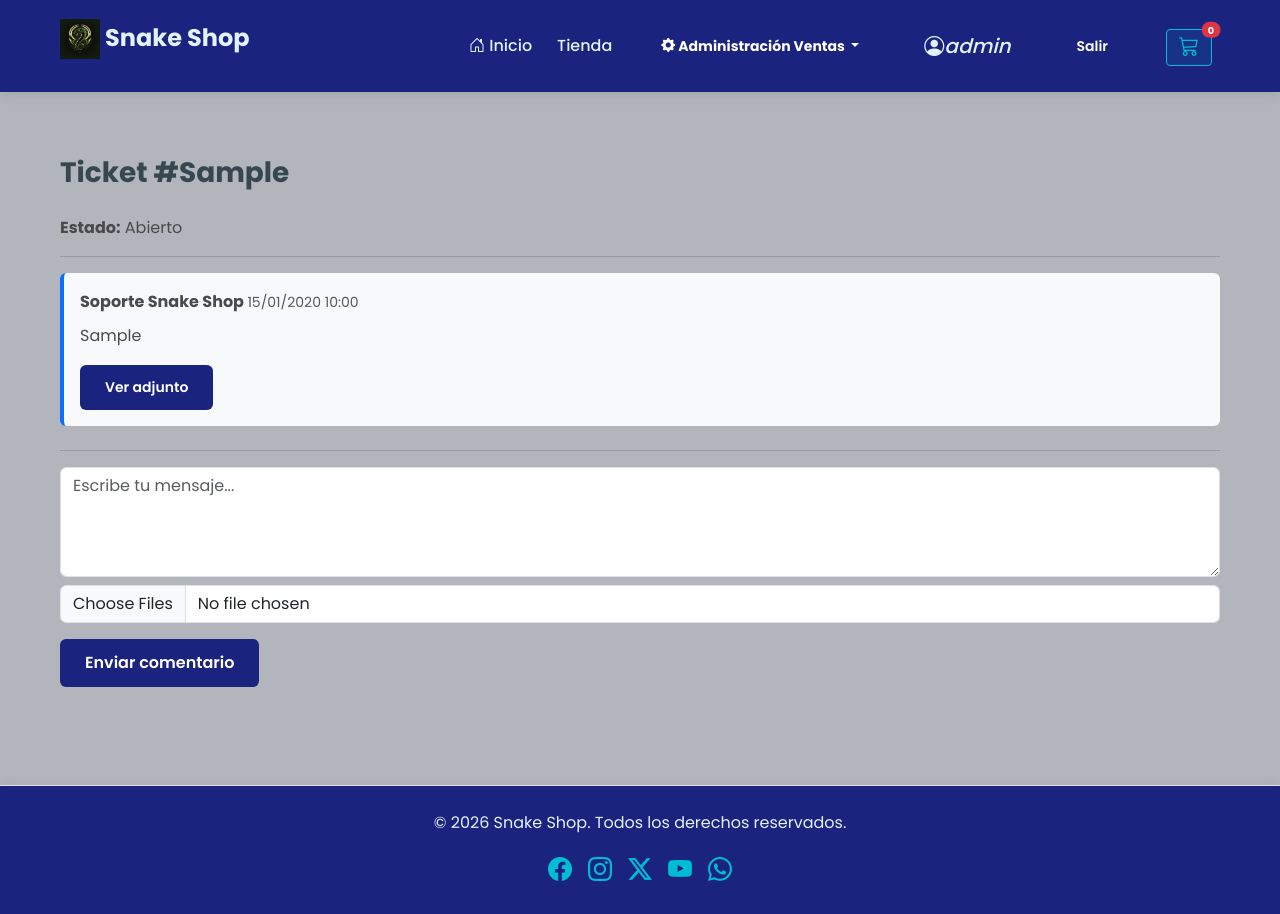
After one commit to Sal-Del-Este2/Snake-shop, a Django app: page /ticket/1/ in a window 1280 px wide. The commit adds this page. Run offline with Django 5.2, Linux system fonts and the light colour scheme; a user stored in the database is signed in; tables that the repository leaves empty hold one stand-in row (values such as "Sample post"); parts of the project's set-up code (start-up, migrations or seed data) failed here and were passed over; some libraries are stand-ins or nearby versions.

Commit message:
second commit

```diff
--- a/snake_shop/static/style.css
+++ b/snake_shop/static/style.css
@@ -1165,3 +1165,20 @@ footer {
 
 .text-decoration-line-through { text-decoration: line-through; }
 .badge { font-size: 0.5rem; }
+
+.btn-shop-now {
+    font-size: 5rem;        /* ⬅️ AQUÍ se aumenta el tamaño */
+    padding: 14px 30px;
+    font-weight: 600;
+    background-color: var(--primary-color);
+    /* background-color: var(--accent-color); */
+    color: white !important;
+    border-radius: 8px;
+    display: inline-block;
+    transition: background-color 0.3s, transform 0.2s;
+}
+
+.btn-shop-now:hover {
+    background-color: var(--accent-dark);
+    transform: translateY(-2px);
+}
--- a/snake_shop/templates/snake_shop/base.html
+++ b/snake_shop/templates/snake_shop/base.html
@@ -50,6 +50,7 @@
                             </li>
                         {% else %}
                             <li><a href="{% url 'mis_pedidos' %}">Mis Pedidos</a></li>
+                            <li><a href="{% url 'mis_tickets' %}">Mis solicitudes</a></li>
                             <li class="ms-2"><a href="{% url 'contacto_tecnico' %}"><i class="bi bi-headset"></i> Soporte Técnico</a></li>
                         {% endif %}
 
--- /dev/null
+++ b/snake_shop/templates/snake_shop/detalle_ticket.html
@@ -0,0 +1,45 @@
+{% extends "snake_shop/base.html" %}
+{% block content %}
+<div class="container mt-4">
+    <h3>Ticket #{{ ticket.folio }}</h3>
+    <p><strong>Estado:</strong> {{ ticket.get_estado_display }}</p>
+
+    <hr>
+
+    <div class="mb-4">
+        {% for c in comentarios %}
+            <div class="mb-3 p-3 rounded
+                {% if c.es_staff %}bg-light border-start border-4 border-primary
+                {% else %}bg-white border{% endif %}">
+
+                <strong>
+                    {% if c.es_staff %}Soporte Snake Shop{% else %}Cliente{% endif %}
+                </strong>
+                <small class="text-muted">{{ c.creado|date:"d/m/Y H:i" }}</small>
+
+                <p class="mt-2">{{ c.mensaje }}</p>
+
+                {% for a in c.adjuntos.all %}
+                    <a href="{{ a.archivo.url }}" target="_blank" class="btn btn-sm btn-outline-secondary">
+                        Ver adjunto
+                    </a>
+                {% endfor %}
+            </div>
+        {% empty %}
+            <p class="text-muted">Sin comentarios aún.</p>
+        {% endfor %}
+    </div>
+
+    <hr>
+
+    <form method="post" enctype="multipart/form-data">
+        {% csrf_token %}
+        <textarea name="mensaje" class="form-control mb-2" rows="4"
+            placeholder="Escribe tu mensaje..." required></textarea>
+
+        <input type="file" name="archivos" multiple class="form-control mb-3">
+
+        <button class="btn btn-dark">Enviar comentario</button>
+    </form>
+</div>
+{% endblock %}
--- a/snake_shop/templates/snake_shop/gestion_tickets.html
+++ b/snake_shop/templates/snake_shop/gestion_tickets.html
@@ -36,6 +36,7 @@
                             <p class="card-text small text-secondary" style="min-height: 50px;">
                                 {{ ticket.descripcion|truncatechars:150 }}
                             </p>
+                            <a href="{% url 'detalle_ticket' ticket.id %}" class="btn btn-sm btn-outline-dark w-100"> Ver conversación </a>
 
                             {% if ticket.archivo %}
                                 <div class="mb-3">
@@ -44,7 +45,6 @@
                                     </a>
                                 </div>
                             {% endif %}
-
                             <hr>
 
                             <form action="{% url 'actualizar_ticket' ticket.id %}" method="post">
--- a/snake_shop/templates/snake_shop/mis_pedidos.html
+++ b/snake_shop/templates/snake_shop/mis_pedidos.html
@@ -2,9 +2,9 @@
 {% load static %}
 
 {% block content %}
-<h1 class="section-title">Historial de Pedidos</h1>
 
 <div class="container mt-4">
+    <h1 class="section-title">Historial de Pedidos</h1>
     {% if pedidos %}
         <div class="orders-wrapper">
             {% for pedido in pedidos %}
@@ -50,7 +50,7 @@
     {% else %}
         <div class="empty-orders">
             <p>Aún no tienes pedidos registrados.</p>
-            <a href="{% url 'lista_productos' %}" class="btn-shop-now">Ir a la tienda</a>
+            <!-- <a href="{% url 'lista_productos' %}" class="btn-shop-now">Ir a la tienda</a> -->
         </div>
     {% endif %}
 </div>
--- a/snake_shop/urls.py
+++ b/snake_shop/urls.py
@@ -46,4 +46,7 @@ urlpatterns = [
     # URL de la página de inicio
     path('', views.home, name='home'),
     path("seleccionar-envio/", views.seleccionar_envio, name="seleccionar_envio"),
+    path("seleccionar-envio/", views.seleccionar_envio, name="seleccionar_envio"),
+    path('mis-tickets/', views.mis_tickets_view, name='mis_tickets'),
+    path('ticket/<int:ticket_id>/', views.detalle_ticket, name='detalle_ticket'),
 ]
--- a/snake_shop/views.py
+++ b/snake_shop/views.py
@@ -22,7 +22,7 @@ from django.db.models import Sum, Count
 from django.http import JsonResponse
 
 # Modelos y Formularios del Proyecto
-from .models import Producto, Categoria, Perfil, Pedido, ItemPedido, Transaccion, TicketSoporte
+from .models import Producto, Categoria, Perfil, Pedido, ItemPedido, TicketComentario, TicketComentarioAdjunto, Transaccion, TicketSoporte
 from .forms import CartAddProductForm, PerfilForm, ProductoForm, ContactoTecnicoForm, UserUpdateForm
 from .cart import Cart
 
@@ -278,7 +278,9 @@ def obtener_totales_finales(request, cart):
 
     # Calcula montos exactos para evitar discrepancias con Flow.
     subtotal = cart.get_total_precio()
-    envio = 3990
+    tipo_envio = request.session.get("tipo_envio", "despacho")
+    envio = 3990 if tipo_envio == "despacho" else 0
+    # envio = 3990
     descuento = 0
 
     # Aplicar 15% de descuento solo si es usuario administrativo (staff)
@@ -329,7 +331,8 @@ def crear_pedido(request):
             messages.error(request, 'Debes completar los datos de envío.')
             return redirect('cart_detail')
 
-    tipo_envio = request.POST.get('tipo_envio', 'despacho')
+    # tipo_envio = request.POST.get('tipo_envio', 'despacho')
+    tipo_envio = request.session.get("tipo_envio", "despacho")
     if tipo_envio == 'retiro':
         costo_envio = 0
         direccion = None
@@ -415,92 +418,6 @@ def crear_pedido(request):
     except Exception as e:
         messages.error(request, f"Error al procesar el pago: {e}")
         return redirect('cart_detail')
-
-    # # 1. Validar que el perfil exista y tenga datos de envío
-    # try:
-    #     perfil = request.user.perfil
-    # except Perfil.DoesNotExist:
-    #     messages.warning(request, 'Debes completar tu perfil antes de comprar.')
-    #     return redirect('profile')
-
-    # if not perfil.direccion or not perfil.comuna:
-    #     messages.warning(request, 'Completa tus datos de envío en el perfil antes de pagar.')
-    #     return redirect('profile')
-
-    # # 2. Validar Email para Flow (Failsafe)
-    # if not request.user.email:
-    #     messages.error(request, "Tu cuenta no tiene un email válido para procesar el pago.")
-    #     return redirect('profile')
-
-    # try:
-    #     with transaction.atomic():
-    #         # 1. LÓGICA DE CÁLCULO UNIFICADA
-    #         subtotal_productos = cart.get_total_precio()
-    #         costo_envio = 3990
-    #         monto_descuento = 0
-
-    #         # 2. Descuento del 15% si es administrativo (staff)
-    #         if request.user.is_staff:
-    #             monto_descuento = int(subtotal_productos * 0.15)
-
-    #         total_a_pagar = (subtotal_productos + costo_envio) - monto_descuento
-
-    #         # 3. Crear el Pedido con el TOTAL REAL
-    #         pedido = Pedido.objects.create(
-    #             usuario=request.user,
-    #             direccion=perfil.direccion,
-    #             ciudad=perfil.ciudad,
-    #             codigo_postal=perfil.codigo_postal,
-    #             total=total_a_pagar  # Guardamos el monto final con descuento y envío
-    #         )
-
-    #         # 4. Validar Stock y crear Items
-    #         for item in cart:
-    #             producto = item['producto']
-    #             if producto.stock < item['cantidad']:
-    #                 raise ValueError(f"Stock insuficiente para {producto.nombre}")
-
-    #             ItemPedido.objects.create(
-    #                 pedido=pedido,
-    #                 producto=producto,
-    #                 precio=item['precio'],
-    #                 cantidad=item['cantidad']
-    #             )
-    #             # Descontar stock
-    #             producto.stock -= item['cantidad']
-    #             producto.save()
-
-    #         # 5. Configurar Pasarela de Pago (Flow)
-    #         url_api = f"{settings.FLOW_URL_BASE}/payment/create"
-
-    #         params = {
-    #             "apiKey": settings.FLOW_API_KEY,
-    #             "commerceOrder": str(pedido.id),
-    #             "subject": f"Compra Snake Shop - Pedido #{pedido.id}",
-    #             "currency": "CLP",
-    #             "amount": int(total_a_pagar), # Monto exacto enviado a Flow
-    #             "email": request.user.email,
-    #             "urlReturn": request.build_absolute_uri(reverse('order_complete', args=[pedido.id])),
-    #             "urlConfirmation": request.build_absolute_uri(reverse('confirmacion_flow')),
-    #         }
-
-    #         # Firma y Petición
-    #         params["s"] = generar_firma_flow(params)
-    #         response = requests.post(url_api, data=params)
-    #         data = response.json()
-
-    #         if response.status_code == 200 and 'url' in data:
-    #             request.session['pedido_id'] = pedido.id
-    #             cart.clear() # Limpiamos el carrito solo si la redirección es exitosa
-    #             return redirect(f"{data['url']}?token={data['token']}")
-    #         else:
-    #             error_flow = data.get('message', 'Error desconocido en Flow')
-    #             raise Exception(f"Flow API Error: {error_flow}")
-
-    # except Exception as e:
-    #     # Si algo falla, el 'transaction.atomic' hace rollback (el stock no se descuenta)
-    #     messages.error(request, f"Error al procesar el pago: {e}")
-    #     return redirect('cart_detail')
 
 @csrf_exempt
 @require_POST
@@ -655,6 +572,7 @@ def actualizar_ticket(request, ticket_id):
     nuevo_estado = request.POST.get('estado')
     respuesta = request.POST.get('respuesta_vendedor')
 
+
     if nuevo_estado:
         ticket.estado = nuevo_estado
         ticket.respuesta_vendedor = respuesta
@@ -705,3 +623,63 @@ def seleccionar_envio(request):
     request.session.modified = True
 
     return JsonResponse({"ok": True})
+
+@login_required
+def mis_tickets_view(request):
+    tickets = TicketSoporte.objects.filter(
+        usuario=request.user
+    ).order_by('-creado')
+
+    return render(request, 'snake_shop/mis_tickets.html', {
+        'tickets': tickets
+    })
+
+def consultar_ticket_invitado(request):
+    ticket = None
+
+    if request.method == 'POST':
+        folio = request.POST.get('folio')
+        email = request.POST.get('email')
+
+        ticket = TicketSoporte.objects.filter(
+            folio=folio,
+            email=email
+        ).first()
+
+    return render(request, 'snake_shop/consultar_ticket.html', {
+        'ticket': ticket
+    })
+
+@login_required
+def detalle_ticket(request, ticket_id):
+    ticket = get_object_or_404(TicketSoporte, id=ticket_id)
+
+    # Seguridad: cliente solo ve su ticket
+    if not request.user.is_staff and ticket.usuario != request.user:
+        return redirect('home')
+
+    if request.method == 'POST':
+        mensaje = request.POST.get('mensaje')
+        archivos = request.FILES.getlist('archivos') if request.FILES else []
+
+        if mensaje:
+            comentario = TicketComentario.objects.create(
+                ticket=ticket,
+                autor=request.user,
+                mensaje=mensaje,
+                es_staff=request.user.is_staff
+            )
+
+            for archivo in archivos:
+                TicketComentarioAdjunto.objects.create(
+                    comentario=comentario,
+                    archivo=archivo
+                )
+
+            messages.success(request, "Comentario enviado correctamente.")
+            return redirect('detalle_ticket', ticket_id=ticket.id)
+
+    return render(request, 'snake_shop/detalle_ticket.html', {
+        'ticket': ticket,
+        'comentarios': ticket.comentarios.all().order_by('creado')
+    })
```
Also changed, not shown: ecommerce_snake/settings.py (+3 -16 lines), snake_shop/models.py (+31 -0 lines), snake_shop/templates/snake_shop/contacto_tecnico.html (+5 -7 lines), snake_shop/templates/snake_shop/mis_tickets.html (added, +47 -0 lines), snake_shop/migrations/0020_ticketcomentario_ticketcomentarioadjunto.py (added).
